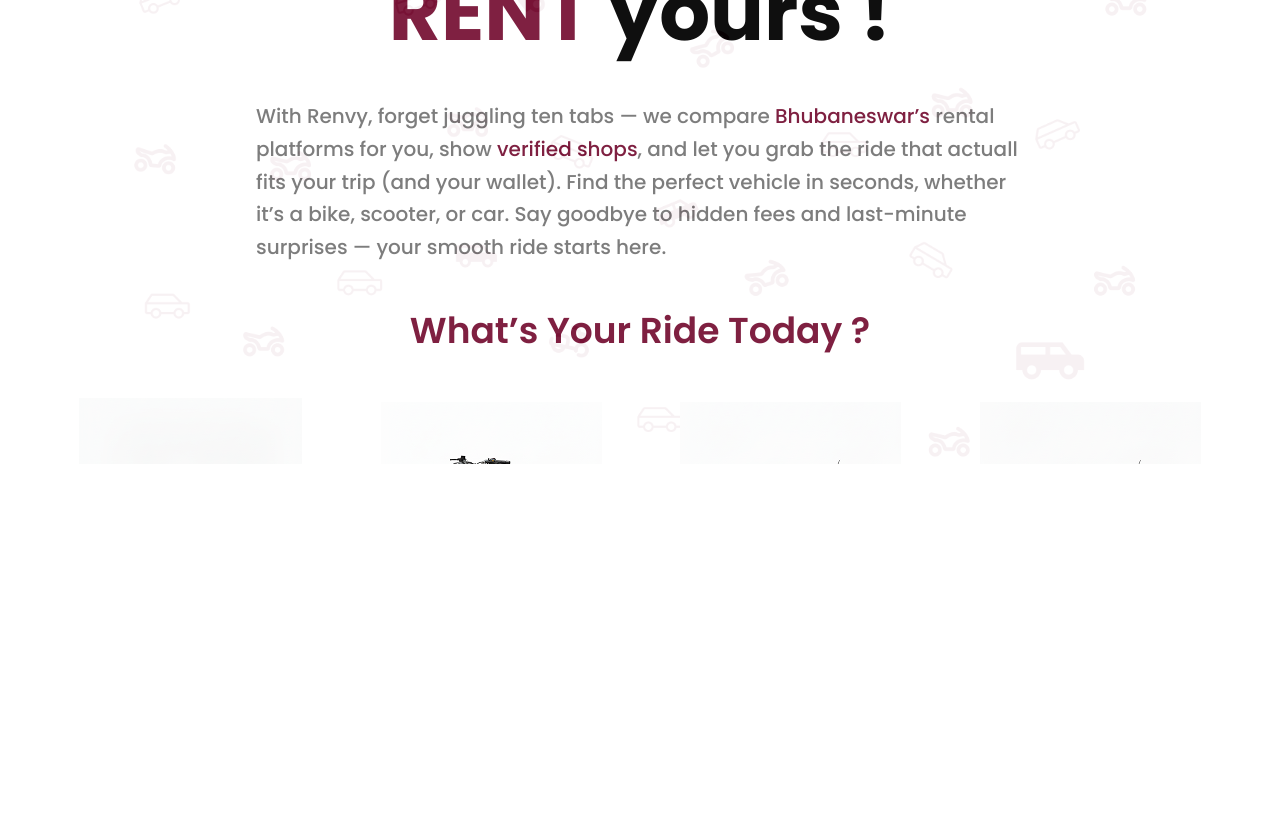
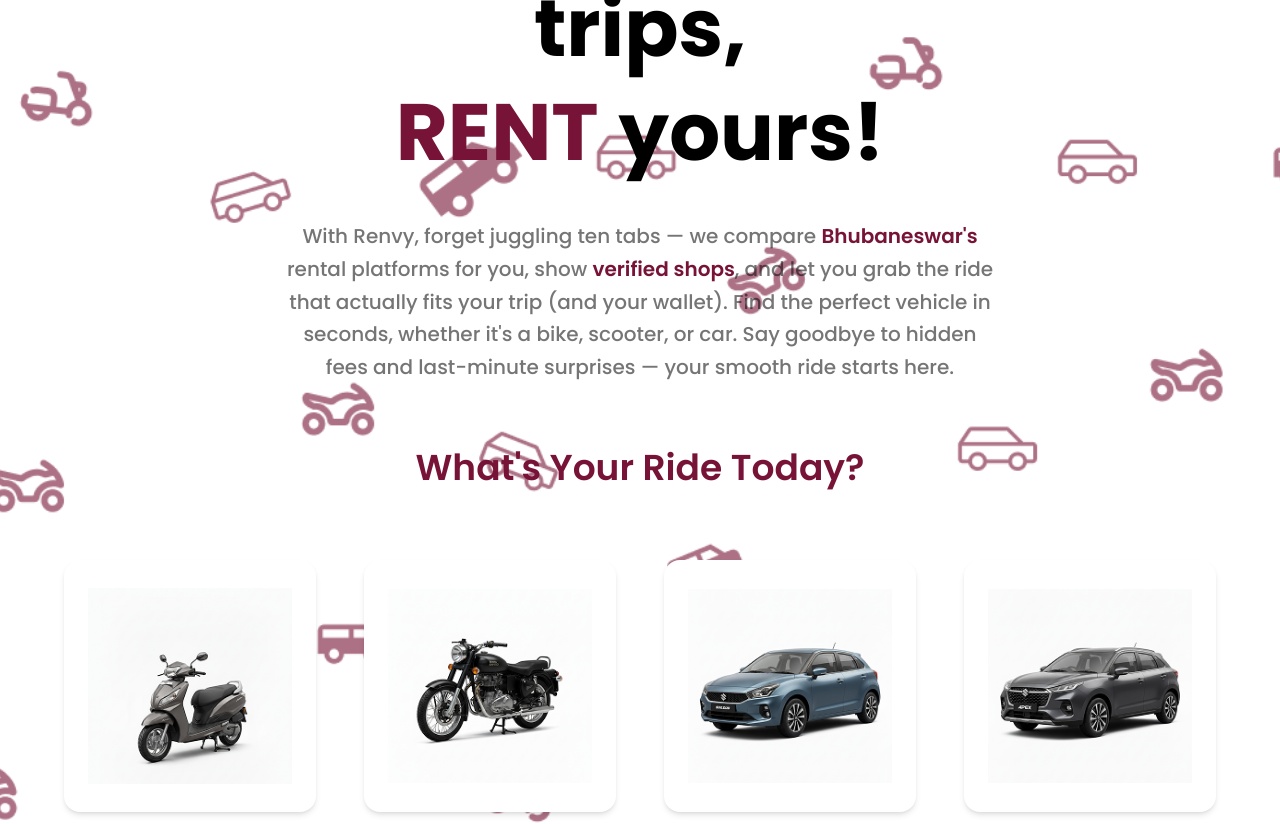
Before and after one commit to ojaswit10/Renvy, a React (Vite) app: page / in a window 1280 px wide. Shown: the part 260-1084 px from the top of the page. Before the commit the page ends 800 px from the top, so only its background shows below. Built offline with nearby package versions, Linux system fonts and the light colour scheme.

Commit message:
update home page

```diff
--- a/src/components/Home.jsx
+++ b/src/components/Home.jsx
@@ -3,65 +3,107 @@
 
 const Hero = () => {
   return (
-    <div id="hero" >
-      <div className="container relative">
-        <div className="absolute flex flex-col w-[100vw] items-center gap-10 top-[8rem]">
-          <div className="font-bold text-[5rem] flex justify-center tracking-[-1%] leading-[120%]">
-            <div>
-              <h1>
-                Don't <span className="text-red-4">Envy</span> their trips,
-              </h1>
-              <div className="flex justify-center w-full">
-                <h1>
-                  <span className="text-red-4 after:content-['_']">RENT</span>yours
-                  !
-                </h1>
-              </div>
-            </div>
+    <div id="hero" className="relative min-h-screen pt-20 pb-10 md:pb-16 lg:pb-20">
+      {/* Background Image */}
+      <div className="absolute inset-0 z-0">
+        <img
+          src={background}
+          className="w-full h-full object-cover opacity-60"
+          alt="hero background"
+        />
+      </div>
+
+      {/* Content Container */}
+      <div className="container mx-auto relative z-10 px-5 md:px-8 lg:px-10">
+        <div className="flex flex-col items-center justify-center gap-6 md:gap-8 lg:gap-10 py-8 md:py-12 lg:py-16">
+
+          {/* Hero Heading */}
+          <div className="font-bold text-center w-full md:w-[85%] lg:w-[70%] xl:w-[60%]">
+            <h1 className="text-3xl sm:text-4xl md:text-5xl lg:text-6xl xl:text-[5rem] tracking-[-1%] leading-[120%]">
+              Don't <span className="text-red-4">Envy</span> their trips,
+            </h1>
+            <h1 className="text-3xl sm:text-4xl md:text-5xl lg:text-6xl xl:text-[5rem] tracking-[-1%] leading-[120%] flex justify-center gap-3 md:gap-5 mt-2">
+              <span className="text-red-4">RENT</span>
+              <span>yours!</span>
+            </h1>
           </div>
-          <div className="flex justify-center w-[60%]">
-            <p className="font-medium text-[1.25rem] tracking-[-1%] text-[#0000008A] leading-[164%]">
+
+          {/* Description Text */}
+          <div className="w-full md:w-[85%] lg:w-[70%] xl:w-[60%]">
+            <p className="font-medium text-sm sm:text-base md:text-lg lg:text-xl xl:text-[1.25rem] tracking-[-1%] text-[#0000008A] leading-[164%] text-center">
               With Renvy, forget juggling ten tabs — we compare{" "}
-              <span className="text-red-4">Bhubaneswar’s</span> rental platforms
-              for you, show <span className="text-red-4">verified shops</span>,
-              and let you grab the ride that actuall fits your trip (and your
-              wallet). Find the perfect vehicle in seconds, whether it’s a bike,
+              <span className="text-red-4 font-semibold">Bhubaneswar's</span> rental platforms
+              for you, show <span className="text-red-4 font-semibold">verified shops</span>,
+              and let you grab the ride that actually fits your trip (and your
+              wallet). Find the perfect vehicle in seconds, whether it's a bike,
               scooter, or car. Say goodbye to hidden fees and last-minute
               surprises — your smooth ride starts here.
             </p>
           </div>
-          <div className="font-semibold text-[2.25rem] tracking-[0%] text-red-4">
-            <h2>What’s Your Ride Today ?</h2>
+
+          {/* Section Heading */}
+          <div className="font-semibold text-2xl sm:text-3xl md:text-4xl lg:text-[2.25rem] tracking-[0%] text-red-4 text-center mt-4 md:mt-6">
+            <h2>What's Your Ride Today?</h2>
           </div>
-          <div className="flex z-10 items-baseline w-full justify-around px-10">
-            <div className="flex flex-col gap-3">
-              <img src={scooter} alt="scooter" />
-              <div className="bg-w-2 font-semibold text-[0.75rem] rounded-full w-[40%] mx-auto text-center">
+
+          {/* Vehicle Options Grid */}
+          <div className="grid grid-cols-2 lg:grid-cols-4 gap-6 md:gap-8 lg:gap-10 xl:gap-12 w-full max-w-6xl mt-6 md:mt-8">
+            {/* Scooter */}
+            <div className="flex flex-col items-center gap-3 md:gap-4 group cursor-pointer">
+              <div className="w-full aspect-square bg-white rounded-2xl shadow-md hover:shadow-xl transition-all duration-300 flex items-center justify-center p-4 md:p-6 group-hover:scale-105">
+                <img
+                  src={scooter}
+                  alt="scooter"
+                  className="w-full h-full object-contain"
+                />
+              </div>
+              <div className="bg-w-2 font-semibold text-xs md:text-sm rounded-full px-4 md:px-6 py-1.5 md:py-2 text-center group-hover:bg-red-4 group-hover:text-white transition-all duration-300">
                 Scooter
               </div>
             </div>
-            <div className="flex flex-col gap-3">
-              <img src={bike} alt="bike" />
-              <div className="bg-w-2 font-semibold text-[0.75rem] rounded-full w-[40%] mx-auto text-center">
+
+            {/* Bike */}
+            <div className="flex flex-col items-center gap-3 md:gap-4 group cursor-pointer">
+              <div className="w-full aspect-square bg-white rounded-2xl shadow-md hover:shadow-xl transition-all duration-300 flex items-center justify-center p-4 md:p-6 group-hover:scale-105">
+                <img
+                  src={bike}
+                  alt="bike"
+                  className="w-full h-full object-contain"
+                />
+              </div>
+              <div className="bg-w-2 font-semibold text-xs md:text-sm rounded-full px-4 md:px-6 py-1.5 md:py-2 text-center group-hover:bg-red-4 group-hover:text-white transition-all duration-300">
                 Bikes
               </div>
             </div>
-            <div className="flex flex-col gap-3">
-              <img src={car} alt="car" />
-              <div className="bg-w-2 font-semibold text-[0.75rem] rounded-full w-[40%] mx-auto text-center">
+
+            {/* Car */}
+            <div className="flex flex-col items-center gap-3 md:gap-4 group cursor-pointer">
+              <div className="w-full aspect-square bg-white rounded-2xl shadow-md hover:shadow-xl transition-all duration-300 flex items-center justify-center p-4 md:p-6 group-hover:scale-105">
+                <img
+                  src={car}
+                  alt="car"
+                  className="w-full h-full object-contain"
+                />
+              </div>
+              <div className="bg-w-2 font-semibold text-xs md:text-sm rounded-full px-4 md:px-6 py-1.5 md:py-2 text-center group-hover:bg-red-4 group-hover:text-white transition-all duration-300">
                 Cars
               </div>
             </div>
-            <div className="flex flex-col gap-3">
-              <img src={suv} alt="suvs" />
-              <div className="bg-w-2 font-semibold text-[0.75rem] rounded-full w-[40%] mx-auto text-center">
+
+            {/* SUV */}
+            <div className="flex flex-col items-center gap-3 md:gap-4 group cursor-pointer">
+              <div className="w-full aspect-square bg-white rounded-2xl shadow-md hover:shadow-xl transition-all duration-300 flex items-center justify-center p-4 md:p-6 group-hover:scale-105">
+                <img
+                  src={suv}
+                  alt="suvs"
+                  className="w-full h-full object-contain"
+                />
+              </div>
+              <div className="bg-w-2 font-semibold text-xs md:text-sm rounded-full px-4 md:px-6 py-1.5 md:py-2 text-center group-hover:bg-red-4 group-hover:text-white transition-all duration-300">
                 SUVs
               </div>
             </div>
           </div>
-        </div>
-        <div>
-          <img src={background} className="opacity-6 z-0" alt="hero" />
         </div>
       </div>
     </div>
```
